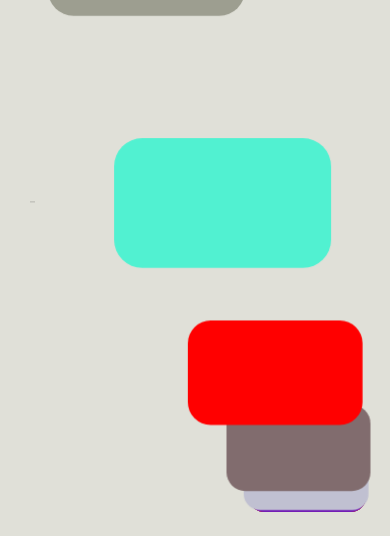
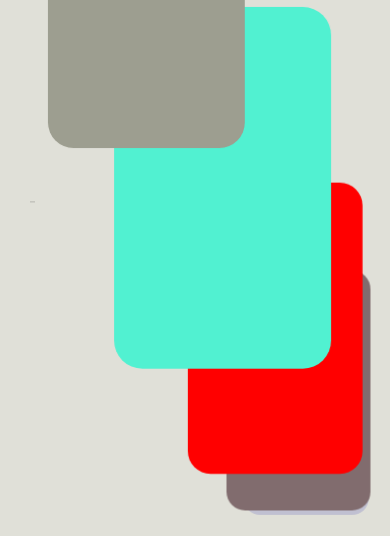
Before and after one commit to LuckyBaliyan/ANIMATED_LANDING_PAGES, a plain HTML site: page LandingPage7/index.html in a window 390 px wide. Shown: the part 308-844 px from the top of the page. Drawn offline with nearby package versions, Linux system fonts and the light colour scheme; files whose address does not match are found by name.

Commit message:
Update style.css

```diff
--- a/LandingPage7/CSS/style.css
+++ b/LandingPage7/CSS/style.css
@@ -285,6 +285,7 @@ nav  .divider{
 
     .img-container .img{
         width:30%;
+        aspect-ratio:3/5;
     }
 
     .header {
```
